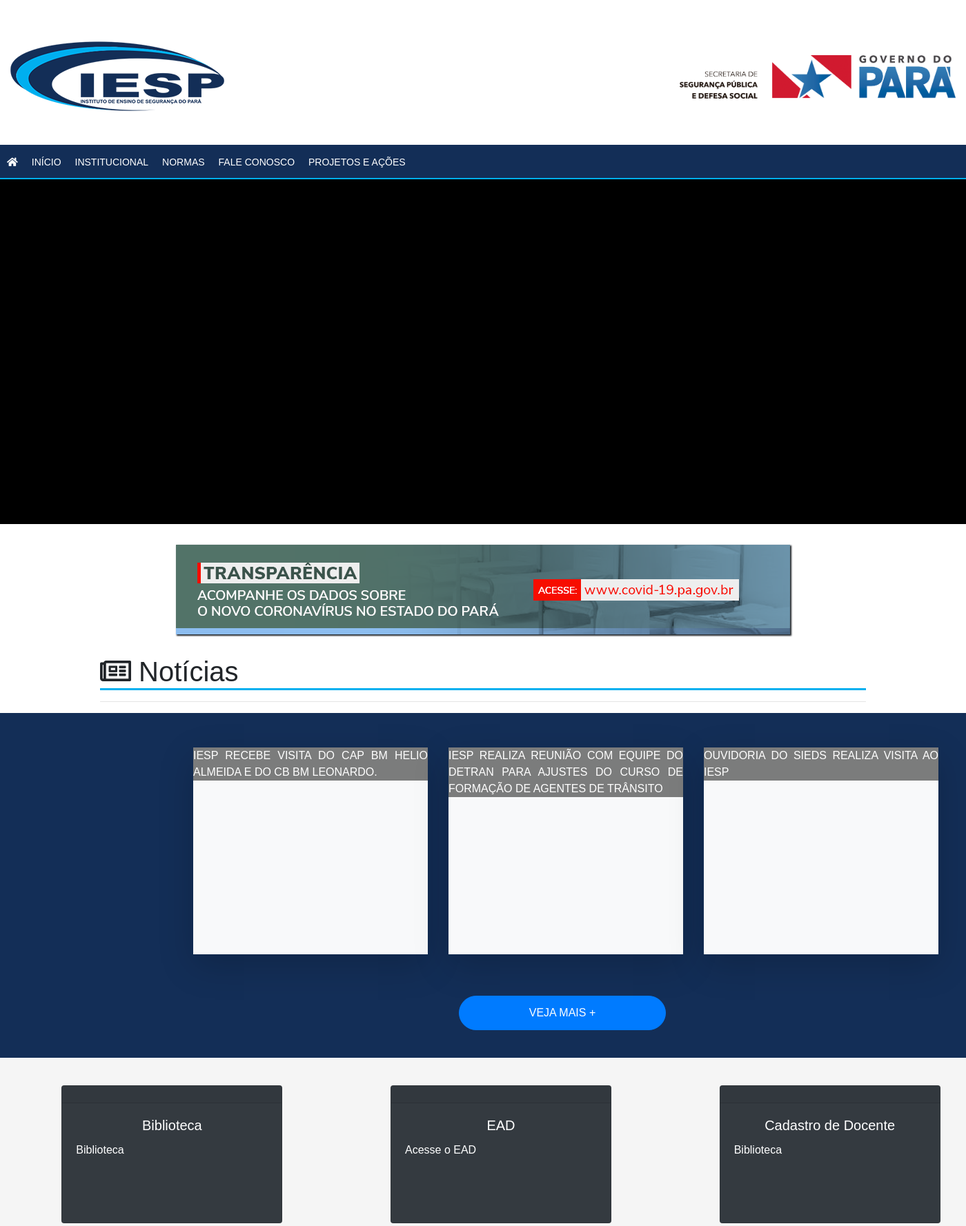
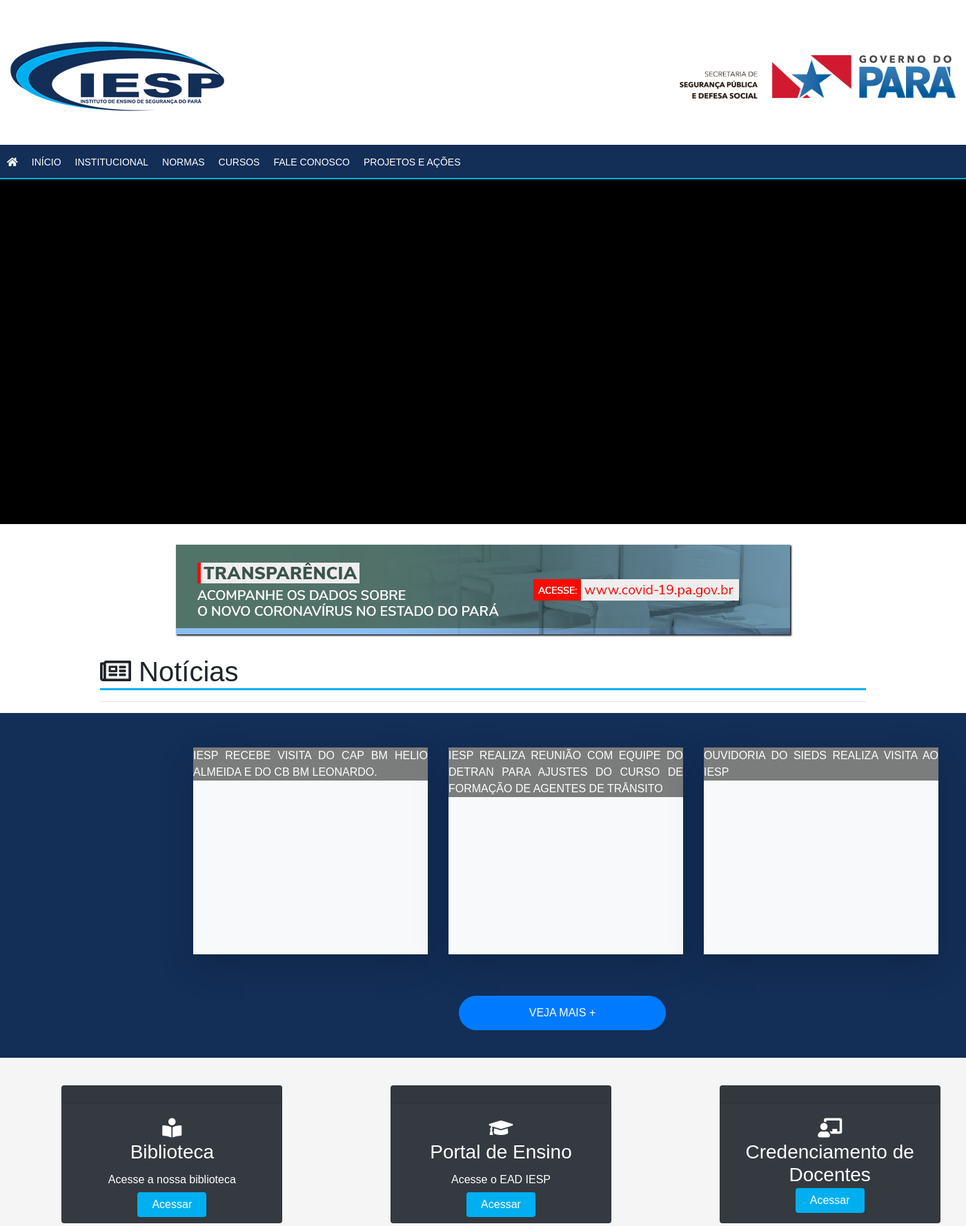
Before and after one commit to RenanMoraez/siteiesp, a PHP site: page / in a window 1400 px wide. Shown: the top 1778 px of the page at 69% size. Run offline with PHP 8.4, Linux system fonts and the light colour scheme; some libraries are stand-ins or nearby versions.

Commit message:
incluindo links e adicionando o plugin do facebook
Signed-off-by: Renan Moraez <renanmoraesaraujo@gmail.com>

```diff
--- a/assets/css/style.css
+++ b/assets/css/style.css
@@ -137,6 +137,32 @@
 
 }
 
+div .card-text{
+	text-align: center;
+}
+
+a{
+ color: #fff;
+
+}
+
+.botao-bloco{
+	text-align: center;
+	margin-top: -10px;
+}
+
+.btn-access{
+	width: 100px;
+	background-color: #00afef;
+	border: none;
+}
+
+
+.btn-access:hover{
+	background-color: #00EEFF;
+	color: #fff;
+}
+
 
 .botao_noticia{
 	height: 50px;
@@ -161,6 +187,7 @@
 .card-title{
 	text-align: center;
 }
+
 
 
 .left{
@@ -190,6 +217,7 @@
 }
 
 
+
 .rodape{
 	border-top: 2px solid #00afef;
 	background-color: #212529;
--- a/index.php
+++ b/index.php
@@ -32,6 +32,7 @@
                         <li><a href="#">INÍCIO</a></li>
                         <li><a href="#">INSTITUCIONAL</a></li>
                         <li><a href="#">NORMAS</a></li>
+                        <li><a href="#">CURSOS</a></li>
                         <li><a href="#">FALE CONOSCO</a></li>
                         <li><a href="#">PROJETOS E A&Ccedil;&Otilde;ES</a></li>
 
@@ -108,8 +109,11 @@
 		<div class="card text-white bg-dark" style="max-width: 20rem; margin-top: 40px;">
 		  <div class="card-header"></div>
 		  <div class="card-body">
-		    <h5 class="card-title">Biblioteca</h5>
-		    <p class="card-text">Biblioteca</p>
+		    <h3 class="card-title"><i class="fas fa-book-reader"></i><br>Biblioteca</h3>
+		    <p class="card-text">Acesse a nossa biblioteca</p>
+		    <div class="botao-bloco">
+		    <a href="#" role="button" class="btn btn-access">Acessar</a>
+		 	</div>
 		 </div>
 		 </div>
 		 </div>
@@ -117,8 +121,11 @@
 		<div class="card text-white bg-dark" style="max-width: 20rem; margin-top: 40px; ">
 		  <div class="card-header"></div>
 		  <div class="card-body">
-		    <h5 class="card-title">EAD</h5>
-		    <p class="card-text">Acesse o EAD</p>
+		    <h3 class="card-title"><i class="fas fa-graduation-cap"></i><br>Portal de Ensino</h3>
+		    <p class="card-text">Acesse o EAD IESP</p>
+		    <div class="botao-bloco">
+		    <a href="#" role="button" class="btn btn-access">Acessar</a>
+		 	</div>
 		 </div>
 		 </div>
 		 </div>
@@ -126,8 +133,11 @@
 		<div class="card text-white bg-dark" style="max-width: 20rem; margin-top: 40px; ">
 		  <div class="card-header"></div>
 		  <div class="card-body">
-		    <h5 class="card-title">Cadastro de Docente</h5>
-		    <p class="card-text">Biblioteca</p>
+		    <h3 class="card-title"><i class="fas fa-chalkboard-teacher"></i><br>Credenciamento de Docentes</h3>
+		    <!-- <p class="card-text">Cadastramento Docente IESP</p> -->
+		 	<div class="botao-bloco">
+		    <a href="#" role="button" class="btn btn-access">Acessar</a>
+		 	</div>
 		 </div>
 		 </div>
 		 </div>
@@ -139,8 +149,11 @@
 		<div class="card text-white bg-dark" style="max-width: 20rem; margin-top: 40px;">
 		  <div class="card-header"></div>
 		  <div class="card-body">
-		    <h5 class="card-title">Certificados</h5>
+		    <h3 class="card-title"><i class="fas fa-check-circle"></i><br>Certificados</h3>
 		    <p class="card-text">Verifique o seu certificado</p>
+		    <div class="botao-bloco">
+		    <a href="#" role="button" class="btn btn-access">Acessar</a>
+		 	</div>
 		 </div>
 		 </div>
 		 </div>
@@ -148,8 +161,11 @@
 		<div class="card text-white bg-dark" style="max-width: 20rem; margin-top: 40px; ">
 		  <div class="card-header"></div>
 		  <div class="card-body">
-		    <h5 class="card-title">Biblioteca</h5>
-		    <p class="card-text">Biblioteca</p>
+		    <h3 class="card-title"><i class="far fa-envelope"></i><br>E-Mail Institucional</h3>
+		    <p class="card-text">Acesse o Zimbra</p>
+		    <div class="botao-bloco">
+		    <a href="#" role="button" class="btn btn-access">Acessar</a>
+		 	</div>
 		 </div>
 		 </div>
 		 </div>
@@ -157,8 +173,11 @@
 		<div class="card text-white bg-dark" style="max-width: 20rem; margin-top: 40px; ">
 		  <div class="card-header"></div>
 		  <div class="card-body">
-		    <h5 class="card-title">Biblioteca</h5>
-		    <p class="card-text">Biblioteca</p>
+		    <h3 class="card-title"><i class="fas fa-bullhorn"></i><br>Boletim Informativo</h3>
+		    <p class="card-text"></p>
+		 	<div class="botao-bloco">
+		    <a href="#" role="button" class="btn btn-access">Acessar</a>
+		 	</div>
 		 </div>
 		 </div>
 		 </div>
@@ -176,19 +195,18 @@
 </section>
 
 
-
+<div id="chat"></div>
 <!-- rotape -->
 <footer class="rodape">
 <div class="left">
 	<img src="assets/images/logo_marca_horizontal_branca.png">
 </div>
-
 <div class="right">
 	<h3>INSTITUTO DE ENSINO <br> DE SEGURANÇA PÚBLICA <br> DO ESTADO DO PARÁ</h3>
+	<iframe src="https://www.facebook.com/plugins/page.php?href=https%3A%2F%2Fwww.facebook.com%2FIesp2018%2F&tabs=eventos&width=340&height=154&small_header=true&adapt_container_width=true&hide_cover=false&show_facepile=true&appId" width="340" height="154" style="border:none;overflow:hidden" scrolling="no" frameborder="0" allowTransparency="true" allow="encrypted-media"></iframe>
 </div>
+</footer>
 
-<div id="chat"></div>
-</footer>
 <script src="http://186.228.21.253:8082/chattsj/app/disquedenuncia.js" type="text/javascript"></script>
 <script type="text/javascript" href="/assets/js/bootstrap.bundle.js"></script>
 <script type="text/javascript" href="/assets/js/bootstrap.js"></script>
```
